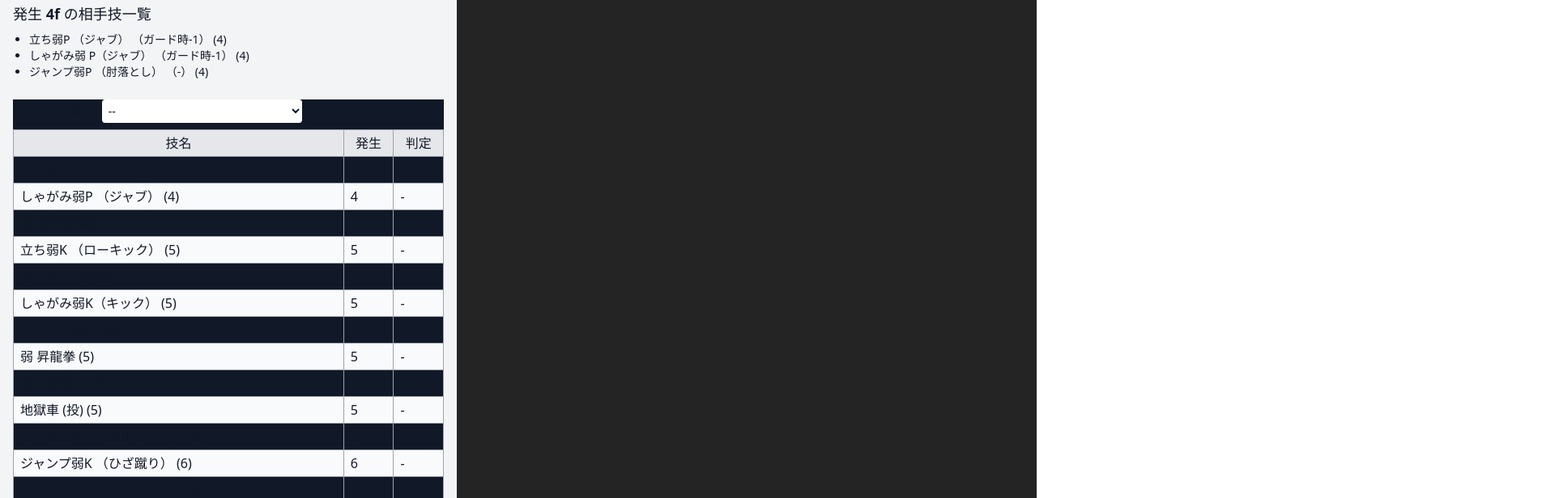
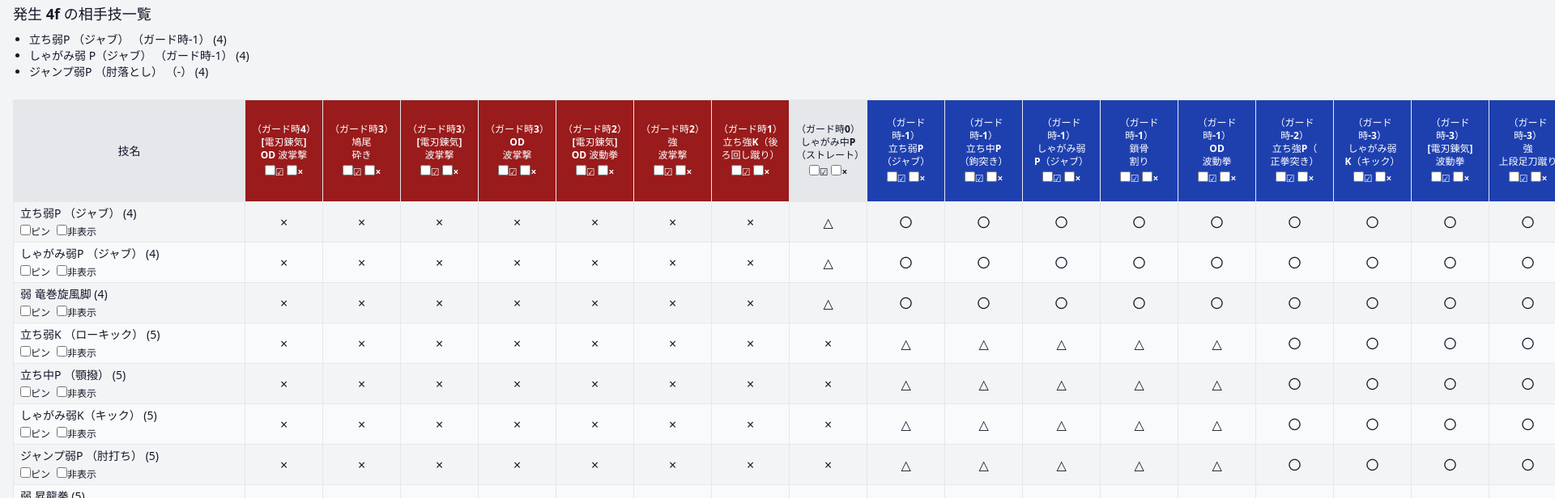
Before and after one commit to nekocompany/matchup-checker, a React (Vite) app: page / in a window 1280 px wide. Shown: the part 240-856 px from the top of the page at 81% size, 1920 px wide, since content can reach past the window. Built offline with nearby package versions, Linux system fonts and the light colour scheme.

Commit message:
個別技モード廃止

```diff
--- a/src/components/MatchupChecker.tsx
+++ b/src/components/MatchupChecker.tsx
@@ -316,41 +316,8 @@ const MatchupChecker: React.FC = () => {
 
 
 
-      {viewMode === 'detail' && opponentData && (
 
-        <div className="overflow-x-auto bg-gray-900">
-          <label className="block mb-2 text-sm">
-            相手の技を選択:
-            <select onChange={(e) => setSelectedEnemyMove(opponentData.moves.find((m) => m.name === e.target.value) || null)} className="ml-2 p-1 rounded bg-white dark:bg-gray-700">
-              <option value="">--</option>
-              {opponentData.moves.map((move, index) => (
-                <option key={index} value={move.name}>{move.name}</option>
-              ))}
-            </select>
-          </label>
 
-          <table className="table-auto w-full border-collapse border border-gray-400 dark:border-gray-600">
-            <thead>
-              <tr className="bg-gray-200 dark:bg-gray-700">
-                <th className="border border-gray-400 dark:border-gray-600 px-2 py-1">技名</th>
-                <th className="border border-gray-400 dark:border-gray-600 px-2 py-1">発生</th>
-                <th className="border border-gray-400 dark:border-gray-600 px-2 py-1">判定</th>
-              </tr>
-            </thead>
-            <tbody>
-              {getSortedPlayerMoves().map((move, index) => (
-                <tr key={index} className="even:bg-gray-50 dark:even:bg-gray-800">
-                  <td className="border border-gray-400 dark:border-gray-600 px-2 py-1 whitespace-nowrap">{formatPlayerMoveName(move)}</td>
-                  <td className="border border-gray-400 dark:border-gray-600 px-2 py-1">{move.startup}</td>
-                  <td className="border border-gray-400 dark:border-gray-600 px-2 py-1">{selectedEnemyMove ? renderResult(move.startup, selectedEnemyMove.guard, opponentStartup) : '-'}</td>
-                </tr>
-              ))}
-            </tbody>
-          </table>
-        </div>
-      )}
-
-{viewMode === 'matrix' && playerData && opponentData && (
   <div className="overflow-x-auto bg-gray-100 dark:bg-gray-900">
     {(hiddenPlayerMoves.length > 0 || hiddenEnemyMoves.length > 0) && (
       <div className="mb-4 text-sm text-white-700 bg-gray-50 dark:bg-gray-700 p-2 rounded">
@@ -496,7 +463,7 @@ const MatchupChecker: React.FC = () => {
 
   </div>
 
-)}
+
 
 
     </div>
```
